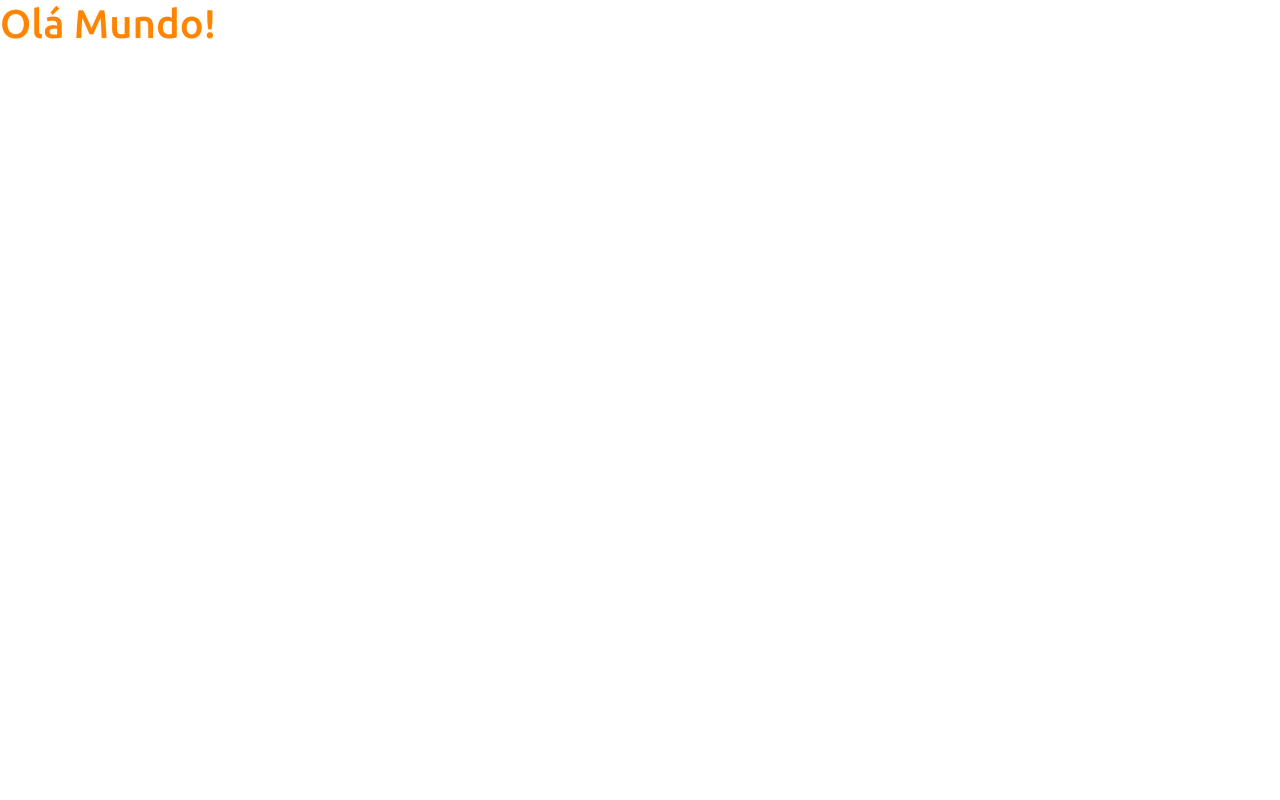
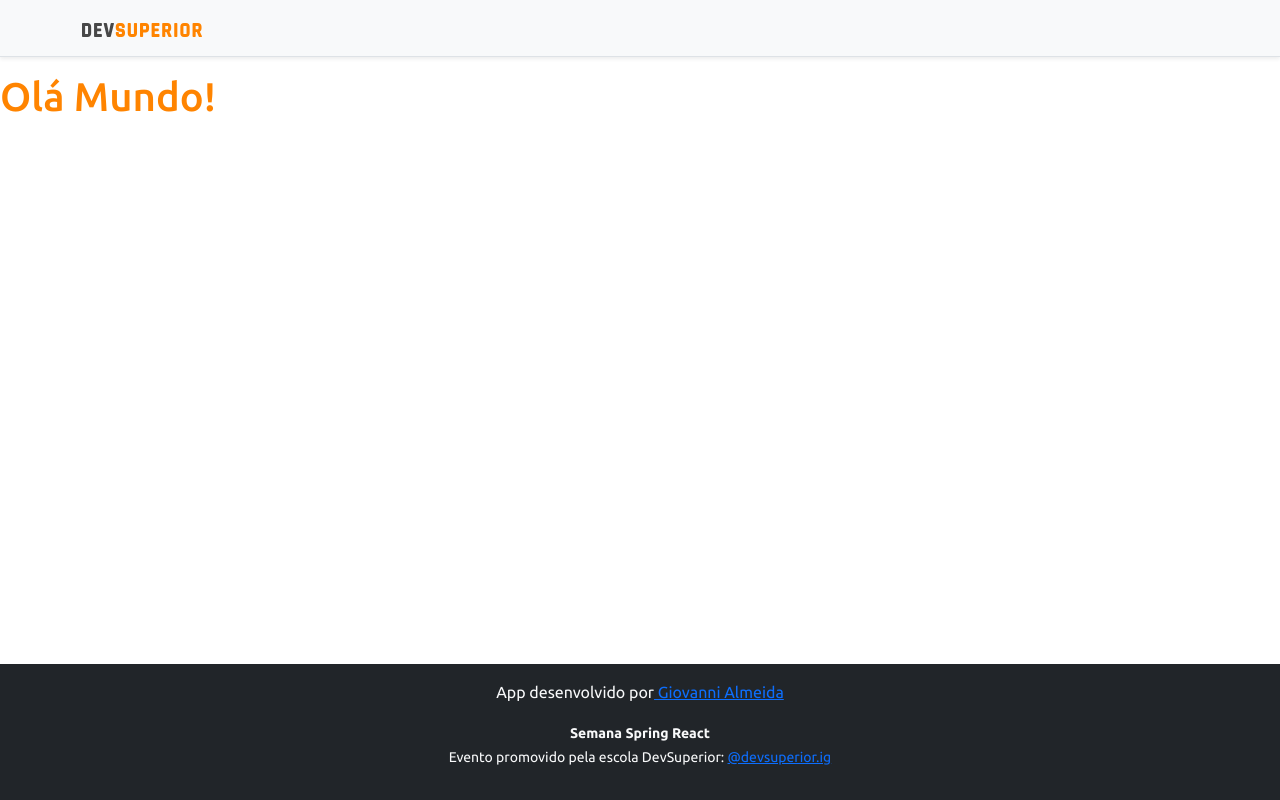
Before and after one commit to devGiovanni95/projeto-sds4, a React (Create React App) app in the folder frontend/: page / in a window 1280 px wide. Built offline with nearby package versions, Linux system fonts and the light colour scheme.

Commit message:
Criando o componente Footer-Rodapé

```diff
--- a/frontend/src/App.tsx
+++ b/frontend/src/App.tsx
@@ -1,9 +1,16 @@
+import Footer from "conponents/Footer";
+import NavBar from "conponents/NavBar";
 
 function App() {
   return (
+//serve pra fragmentar o componente
+<>
+    <NavBar/>
     <div>
-      <h1 className="text-primary">Olá Mundo!</h1>
+    <h1 className="text-primary">Olá Mundo!</h1>
     </div>
+    <Footer/>
+    </>
   );
 }
 
--- /dev/null
+++ b/frontend/src/conponents/Footer/index.tsx
@@ -0,0 +1,17 @@
+
+const Footer = () => {
+  return(
+
+  <footer className="footer mt-auto py-3 bg-dark">
+    <div className="container">
+      <p className="text-light">App desenvolvido por
+       <a href="https://github.com/devGiovanni95" target="_blank" rel="noreferrer"> Giovanni Almeida</a></p>
+      <p className="text-light"><small><strong>Semana Spring React</strong><br/>
+        Evento promovido pela escola DevSuperior: <a href="https://instagram.com/devsuperior.ig"
+         target="_blank" rel="noreferrer">@devsuperior.ig</a></small></p>
+    </div>
+  </footer>
+);
+}
+
+export default Footer;
--- /dev/null
+++ b/frontend/src/conponents/NavBar/index.tsx
@@ -0,0 +1,18 @@
+import ImgDsDark from 'assets/img/ds-dark.svg'
+
+const NavBar = () => {
+  return (
+//serve pra fragmentar o componente
+
+      <div className="d-flex flex-column flex-md-row align-items-center p-3 px-md-4 mb-3 bg-light border-bottom shadow-sm">
+        <div className="container">
+          <nav className="my-2 my-md-0 mr-md-3">
+            <img src={ImgDsDark} alt="DevSuperior" width="120" />
+          </nav>
+        </div>
+      </div>
+
+  );
+}
+
+export default NavBar;
```
Also changed, not shown: frontend/public/index.html (line endings or trailing spaces), frontend/src/assets/img/ds-dark.svg (added).
